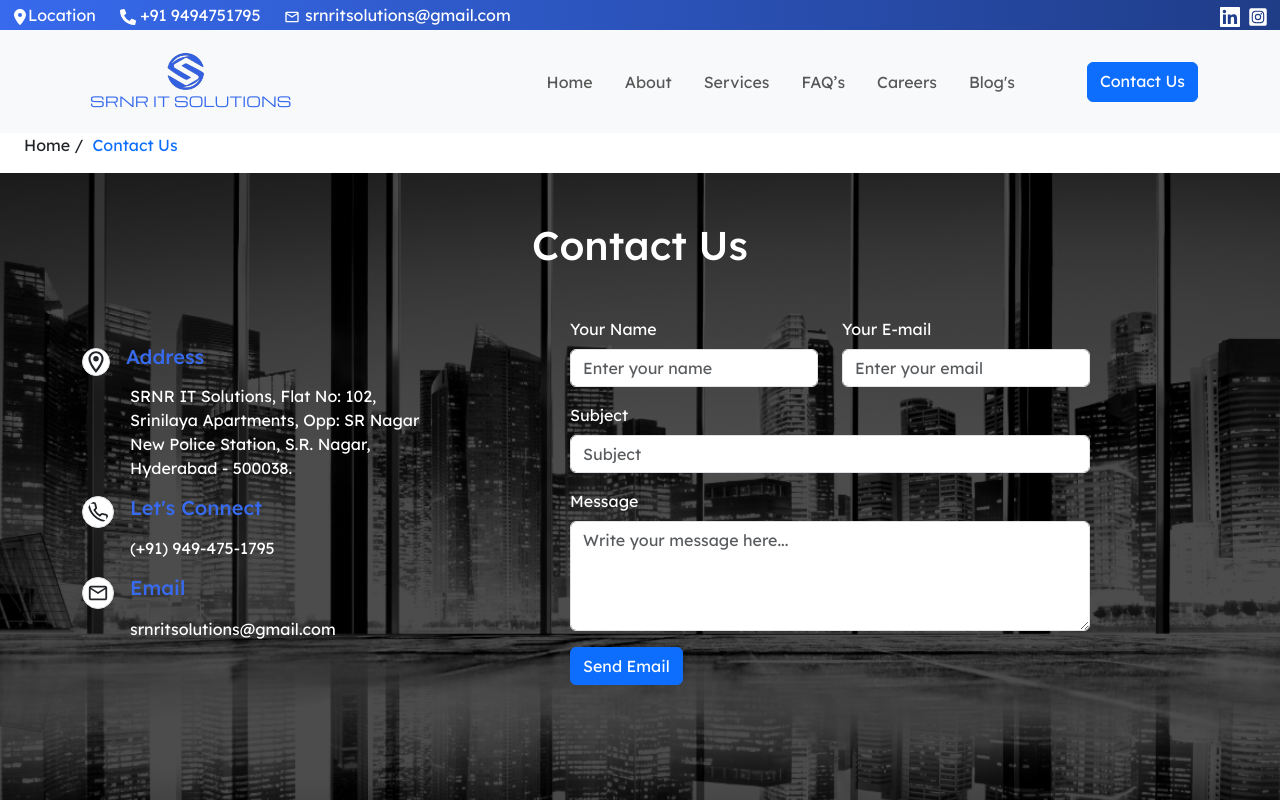
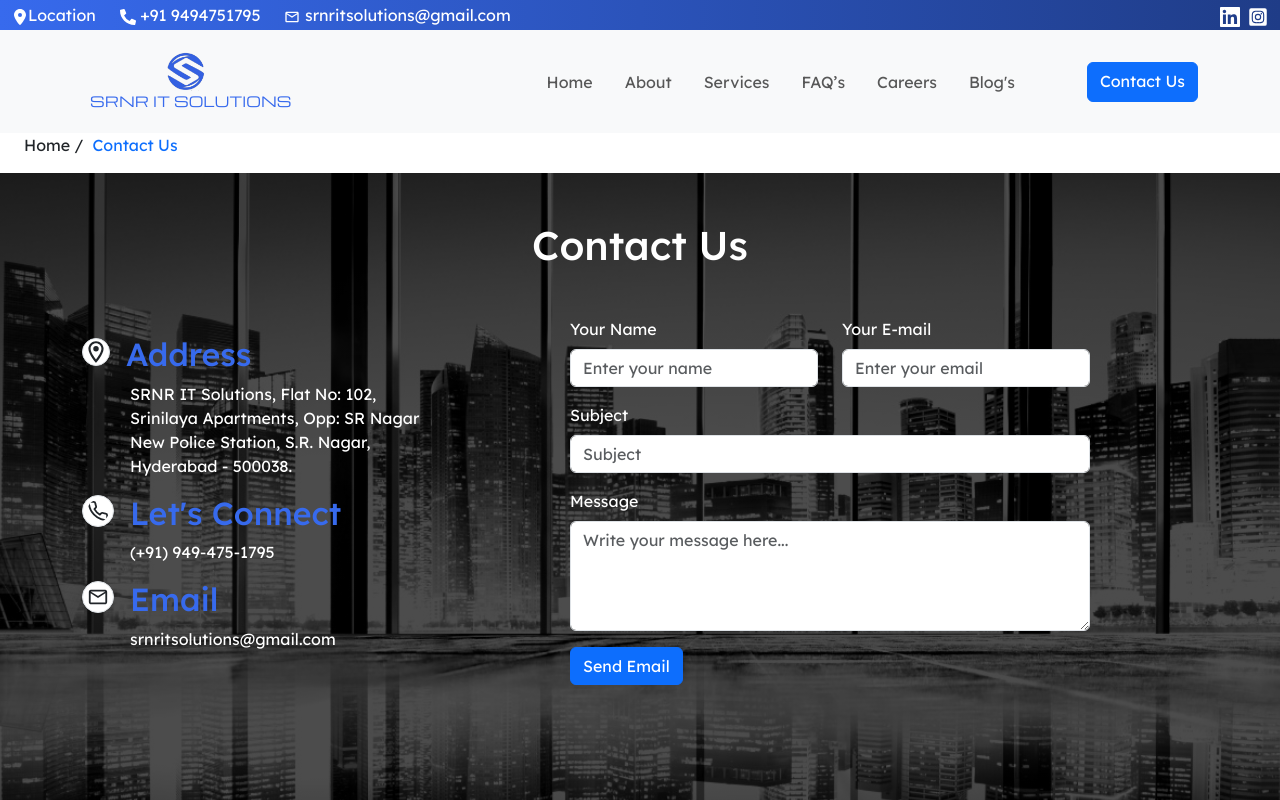
Before and after one commit to Tatasriram9/companywebsite, a React (Create React App) app: page /contactus in a window 1280 px wide. Shown: the top 800 px of the page. Built offline with nearby package versions, Linux system fonts and the light colour scheme.

Commit message:
14th version

```diff
--- a/src/components/ContactPage.js
+++ b/src/components/ContactPage.js
@@ -24,7 +24,7 @@ const ContactPage = () => {
             <div>
               <div className="d-flex">
                 <h4><MdOutlineLocationOn className="border rounded-circle text-dark bg-white fs-3 me-3" /></h4>
-                <h5 style={{ color: "#376AED" }}> Address</h5>
+                <h5 style={{ color: "#376AED" }} className="fs-2"> Address</h5>
               </div>
               <p className="ms-5">
                 SRNR IT Solutions, Flat No: 102, Srinilaya Apartments, Opp: SR
@@ -36,7 +36,7 @@ const ContactPage = () => {
                 <h4>
                   <LuPhone className="border rounded-circle p-1 me-3 fs-2 text-dark bg-white" />
                 </h4>
-                <h5 style={{ color: "#376AED" }}>Let's Connect</h5>
+                <h5 style={{ color: "#376AED" }} className="fs-2" >Let's Connect</h5>
               </div>
               <p className="ms-5">(+91) 949-475-1795</p>
             </div>
@@ -45,7 +45,7 @@ const ContactPage = () => {
                 <h4>
                   <MdOutlineMail className="border rounded-circle p-1 fs-2 me-3  text-dark bg-white" />
                 </h4>
-                <h5 style={{ color: "#376AED" }}>Email</h5>
+                <h5 style={{ color: "#376AED" }} className="fs-2">Email</h5>
               </div>
               <p className="ms-5">srnritsolutions@gmail.com</p>
             </div>
```
